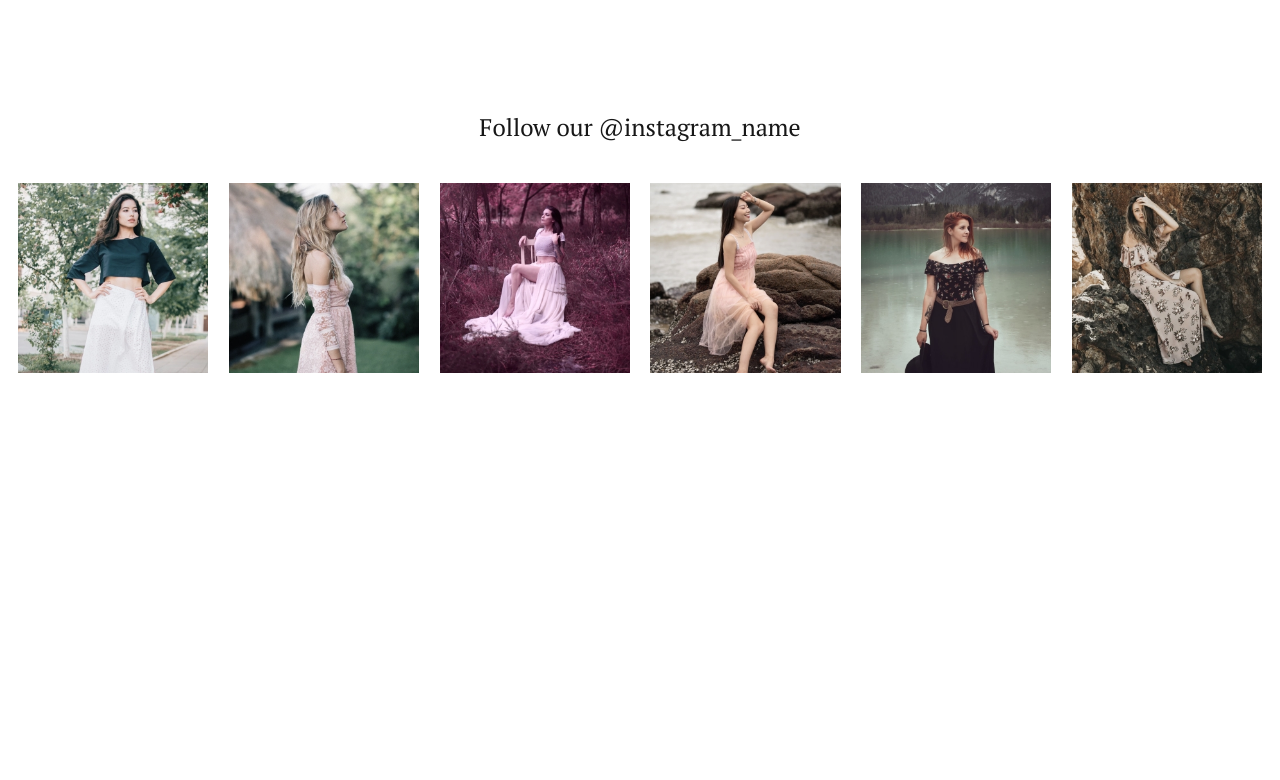
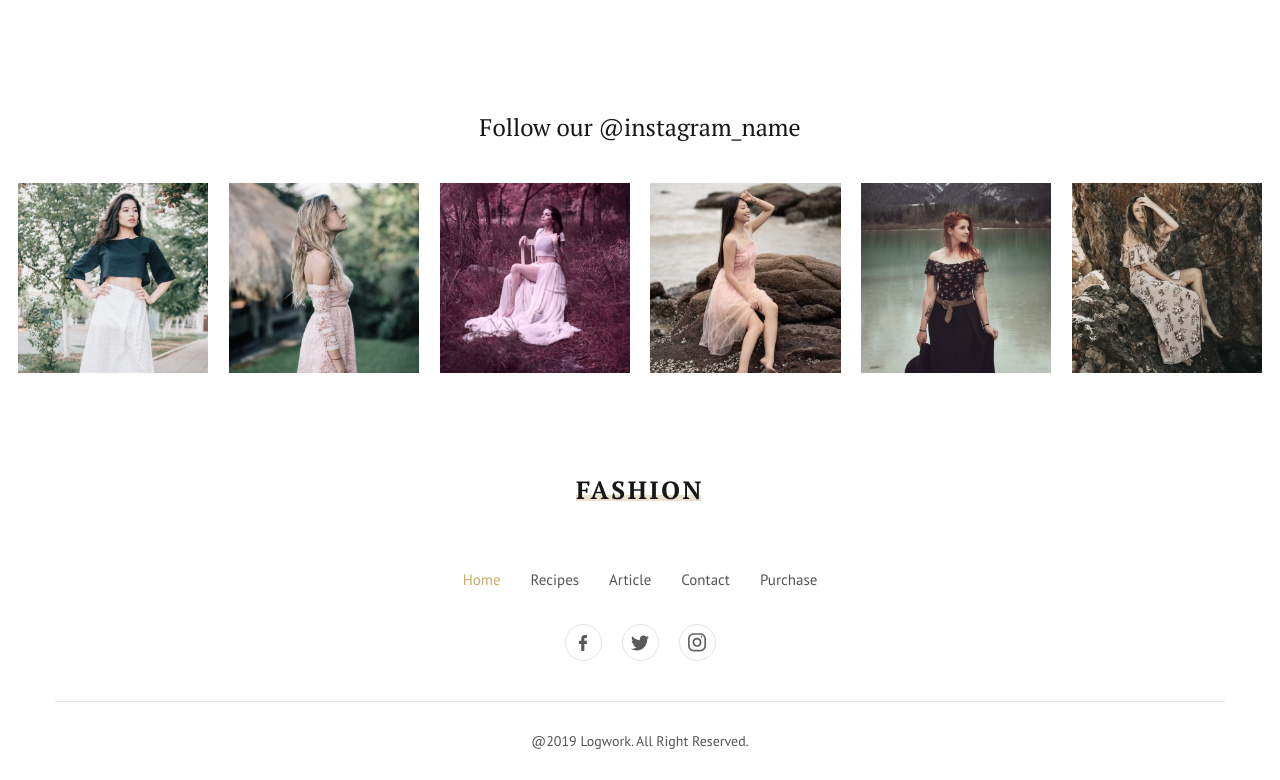
Before and after one commit to vmnekrasovv/fashion, a plain HTML site: page app/index.html in a window 1280 px wide. Shown: the part 3731-4511 px from the top of the page. Before the commit the page ends 4474 px from the top, so only its background shows below. Drawn offline with Linux system fonts and the light colour scheme; a script that the page names is missing.

Commit message:
заверстал footer

```diff
--- a/app/index.html
+++ b/app/index.html
@@ -558,7 +558,37 @@
 
 		</section>
 
-		<footer class="footer"></footer>
+		<footer class="footer">
+
+			<a href="#!" class="footer-logo">
+				<img src="images/dest/logo.svg" alt="" class="footer-logo__img">
+			</a>
+
+			<nav class="footer-menu">
+				<a href="#" class="footer-menu__link active">Home</a>
+				<a href="#" class="footer-menu__link">Recipes</a>
+				<a href="#" class="footer-menu__link">Article</a>
+				<a href="#" class="footer-menu__link">Contact</a>
+				<a href="#" class="footer-menu__link">Purchase</a>
+			</nav>
+
+			<div class="footer-social">
+				<a href="#!" class="footer-social__element">
+					<img src="images/dest/social/fb.svg" alt="" class="footer-social__icon">
+				</a>
+				<a href="#!" class="footer-social__element">
+					<img src="images/dest/social/twitter.svg" alt="" class="footer-social__icon">
+				</a>
+				<a href="#!" class="footer-social__element">
+					<img src="images/dest/social/instagram.svg" alt="" class="footer-social__icon social-icon-insta">
+				</a>
+			</div>
+
+			<div class="footer-copyright">
+				@2019 Logwork. All Right Reserved.
+			</div>
+
+		</footer>
 
 	</div> <!-- page -->
 
--- a/app/scss/_footer.scss
+++ b/app/scss/_footer.scss
@@ -1,3 +1,94 @@
 .footer {
 	height: 270px;
+
+	&-logo {
+		display: flex;
+		justify-content: center;
+		margin-bottom: 60px;
+
+		@media screen and (max-width: 769px) {
+			margin-bottom: 30px;
+		}
+	}
+
+	&-menu {
+		display: flex;
+		gap: 10px;
+		justify-content: center;
+		margin-bottom: 30px;
+
+		@media screen and (max-width: 577px) {
+			flex-direction: column;
+			align-items: center;
+		}
+
+		&__link {
+			display: block;
+			padding: 5px 10px;
+			text-decoration: none;
+			color: #555;
+			font-family: 'pt_sans_lat_400';
+			font-size: 15px;
+
+			@media screen and (max-width: 577px) {
+				width: 70%;
+				padding: 3px 0px 15px 0px;
+				text-align: center;
+				border-bottom: 1px solid #e5e5e5;
+
+				&:last-child {
+					border-bottom: none;
+				}
+			}
+
+			&.active {
+				color: #C9A96E;
+			}
+		}
+	} // footer-menu
+
+	&-social {
+		display: flex;
+		justify-content: center;
+		gap: 20px;
+		margin-bottom: 40px;
+
+		&__element {
+			display: flex;
+			justify-content: center;
+			align-items: center;
+			width: 37px;
+			height: 37px;
+			text-decoration: none;
+			border-radius: 50%;
+			border: 1px solid #e5e5e5;
+
+			transition: .3s;
+
+			&:hover {
+				border: 1px solid #C9A96E;
+
+			}
+		}
+
+		&__icon {
+			height: 16px;
+		}
+
+		.social-icon-insta {
+			height: 19px;
+		}
+	} // social
+
+	&-copyright {
+		margin: 0 auto;
+		padding: 30px 20px;
+		max-width: 1170px;
+		border-top: 1px solid #e5e5e5;
+
+		text-align: center;
+		font-family: 'pt_sans_lat_400';
+		font-size: 14px;
+		color: #555;
+	}
 }
```
Also changed, not shown: app/css/app.min.css.
